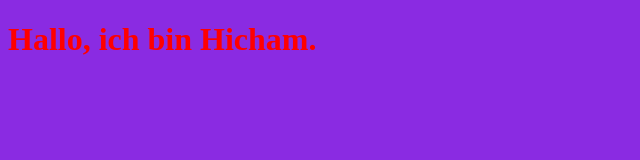
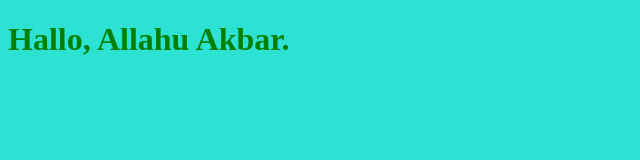
Before and after one commit to Hmht96/myproject, a plain HTML site: page index.html in a window 1280 px wide. Shown: the whole page, without its empty margins (0-640 px from the left). Drawn offline with Linux system fonts and the light colour scheme.

Commit message:
changing style for the the title

```diff
--- a/index.html
+++ b/index.html
@@ -7,7 +7,7 @@
     <link rel="stylesheet" href="style.css">
 </head>
 <body>
- <h1>Hallo, ich bin Hicham.</h1>
+ <h1>Hallo, Allahu Akbar.</h1>
     <script src="app.js "></script>
 
 </body>
--- a/style.css
+++ b/style.css
@@ -1,6 +1,6 @@
 h1{
-    color: red;
+    color: green;
 }
 body{
-    background-color: blueviolet;
+    background-color: rgb(43, 226, 211);
 }
```
